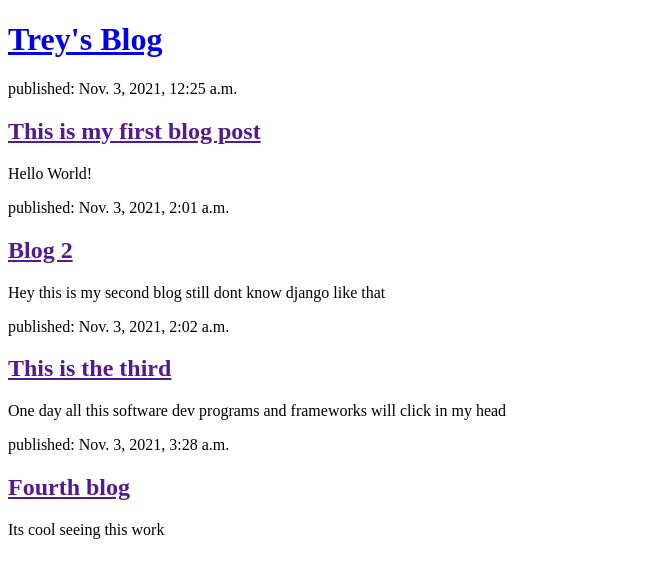
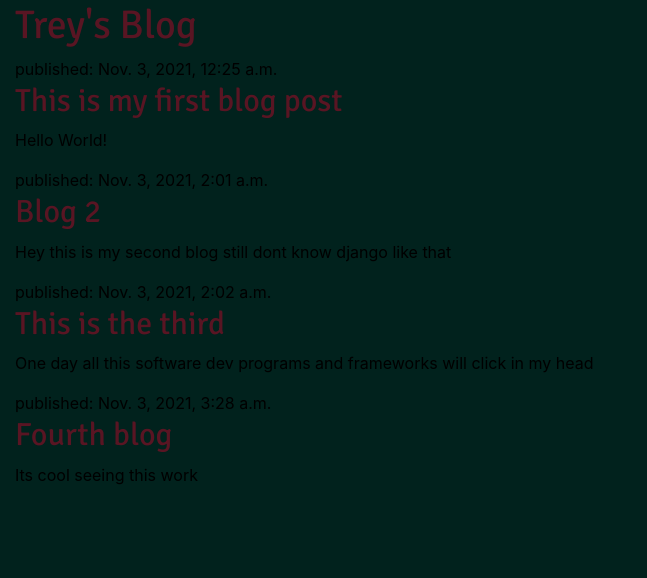
Before and after one commit to Momentum-Team-10/django-girls-tutorial-Flyernav, a Django app: page / in a window 1280 px wide. Shown: the top 578 px of the page, without its empty margins (0-647 px from the left). Run offline with Django 3.2, Linux system fonts and the light colour scheme; data comes from the database, SQL or seed files in the repository.

Commit message:
currently adding css, still figuring out bootstrap

```diff
--- /dev/null
+++ b/blog/static/css/blog.css
@@ -0,0 +1,13 @@
+h1 a, h2 a {
+    color: #591523;
+    font-family: 'Signika', sans-serif;
+}
+
+body {
+    padding-left: 15px;
+    background-color: #01221d;
+}
+
+p, time {
+    color: black;
+}
--- a/blog/templates/blog/post_list.html
+++ b/blog/templates/blog/post_list.html
@@ -1,7 +1,13 @@
+{% load static %}
 <!DOCTYPE html>
 <html>
     <head>
         <title>Trey's Blog</title>
+        <link rel="stylesheet" href="https://cdn.jsdelivr.net/npm/bootstrap@4.5.3/dist/css/bootstrap.min.css" integrity="sha384-TX8t27EcRE3e/ihU7zmQxVncDAy5uIKz4rEkgIXeMed4M0jlfIDPvg6uqKI2xXr2" crossorigin="anonymous">
+        <link rel="stylesheet" href="{% static 'css/blog.css' %}">
+        <link rel="preconnect" href="https://fonts.googleapis.com">
+        <link rel="preconnect" href="https://fonts.gstatic.com" crossorigin>
+        <link href="https://fonts.googleapis.com/css2?family=Lobster&family=Signika&display=swap" rel="stylesheet">
     </head>
 <body>
     <header>
--- /dev/null
+++ b/blog/templates/blog/static/css/blog.css
@@ -0,0 +1,3 @@
+h1 a, h2 a {
+    color: #591523;
+}
--- /dev/null
+++ b/package.json
@@ -0,0 +1,5 @@
+{
+  "dependencies": {
+    "bootstrap": "^5.1.3"
+  }
+}
```
Also changed, not shown: package-lock.json (added).
